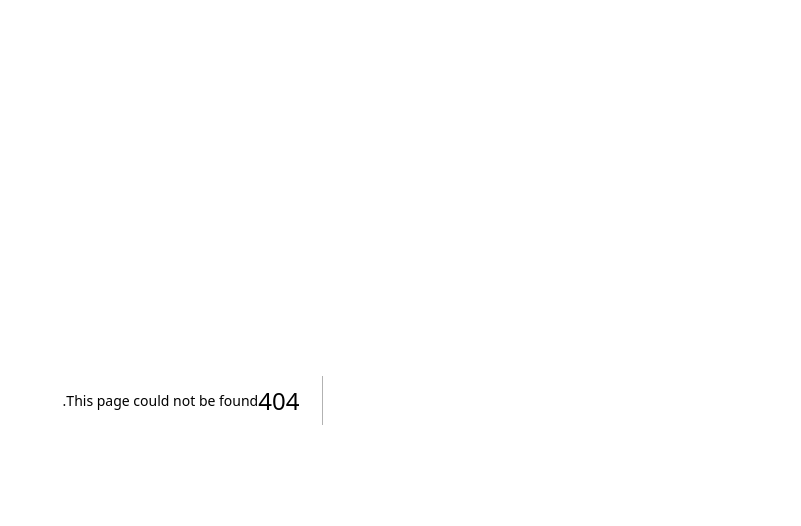
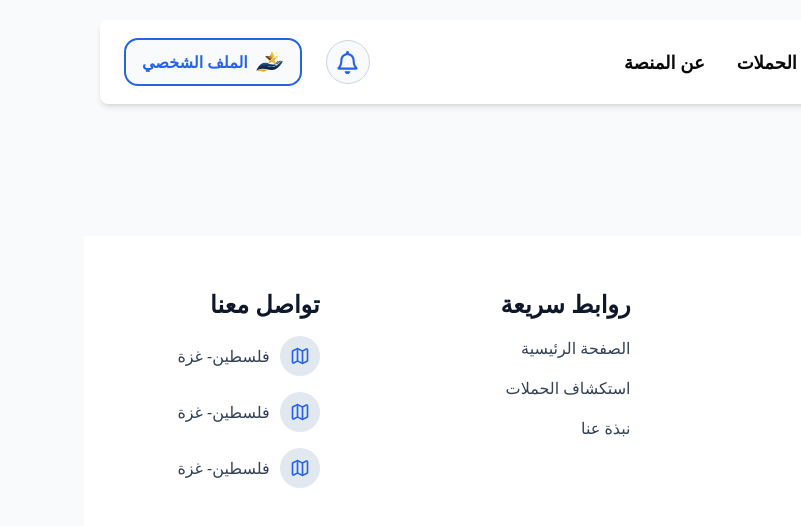
Before and after one commit to ZenatyAh/grow-fund, a Next.js app: page /campaigns/create in a window 1280 px wide. Before the commit this address had no page. Shown: the top 526 px of the page, without its empty margins (479-1280 px from the left). Built offline with nearby package versions, Linux system fonts and the light colour scheme.

Commit message:
(Campaigns): add campaigns, and campaigns create pages

```diff
--- /dev/null
+++ b/src/app/(appPages)/campaigns/create/page.tsx
@@ -0,0 +1,5 @@
+import CampaignsCreatePage from '@/components/pages/campaigns/CampaignsCreatePage';
+
+const CampaignsCreate = () => <CampaignsCreatePage />;
+
+export default CampaignsCreate;
--- /dev/null
+++ b/src/app/(appPages)/campaigns/page.tsx
@@ -0,0 +1,5 @@
+import CampaignsPage from '@/components/pages/campaigns';
+
+const Campaigns = () => <CampaignsPage />;
+
+export default Campaigns;
--- /dev/null
+++ b/src/components/pages/campaigns/CampaignsCreatePage.tsx
@@ -0,0 +1,9 @@
+import React from 'react'
+
+const CampaignsCreatePage = () => {
+  return (
+    <div>CampaignsCreatePage</div>
+  )
+}
+
+export default CampaignsCreatePage
--- /dev/null
+++ b/src/components/pages/campaigns/index.tsx
@@ -0,0 +1,9 @@
+import React from 'react'
+
+const CampaignsPage = () => {
+  return (
+    <div>CampaignsPage</div>
+  )
+}
+
+export default CampaignsPage
```
